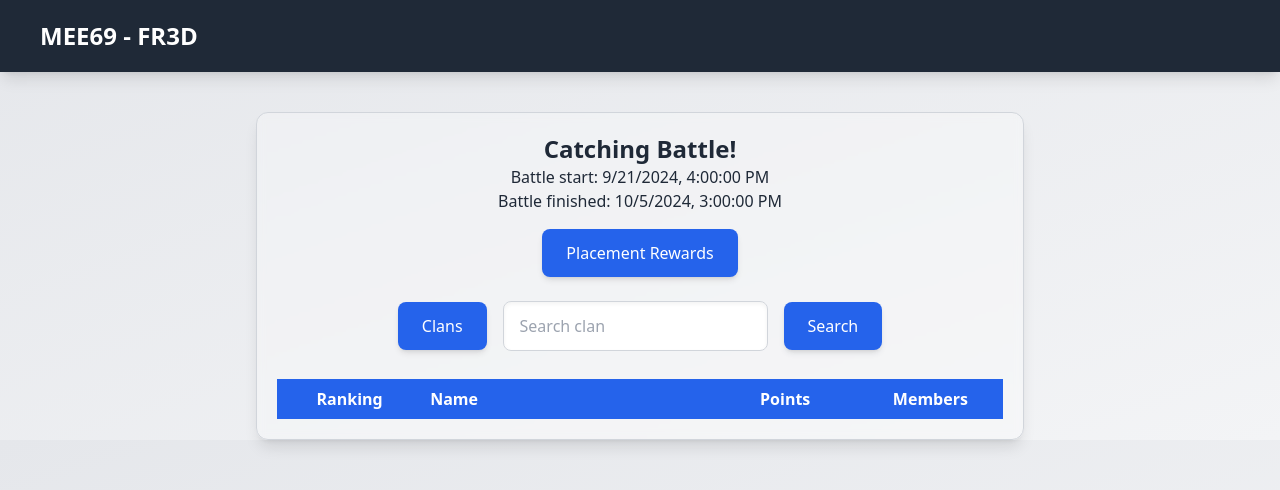
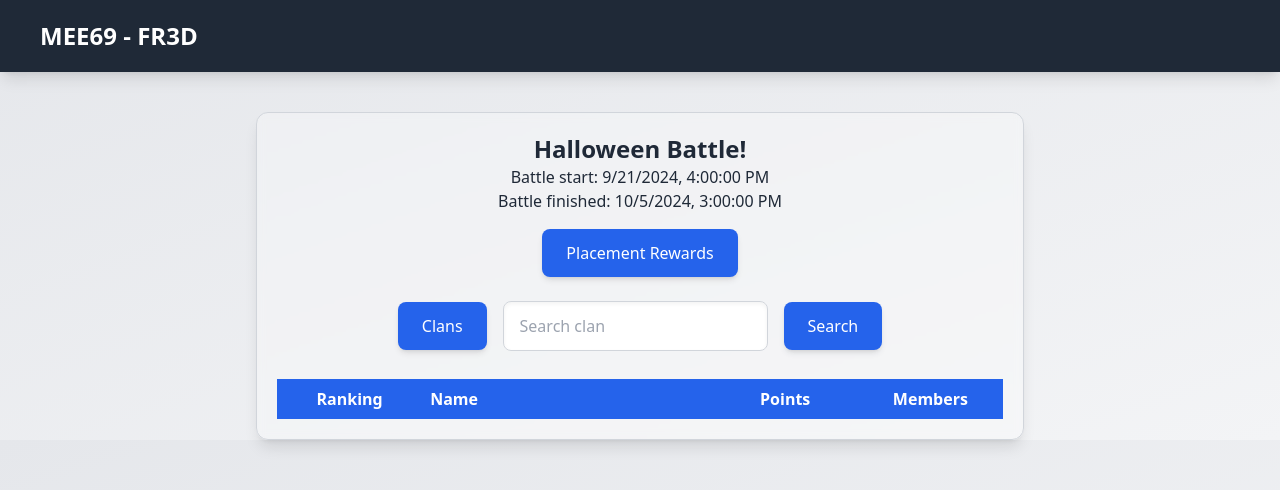
Before and after one commit to FR3DDevelopment/Clanbattle, a plain HTML site: page index.html in a window 1280 px wide. Drawn offline with nearby package versions, Linux system fonts and the light colour scheme; no server answers.

Commit message:
Update index.html

```diff
--- a/index.html
+++ b/index.html
@@ -44,7 +44,7 @@
     <main>
         <div class="container max-w-3xl mx-auto mt-10 p-5 bg-white/30 rounded-xl shadow-lg backdrop-blur-sm border border-gray-300">
             <div class="flex flex-col items-center text-center">
-                <h2 class="text-2xl font-poppins font-semibold text-gray-800">Catching Battle!</h2>
+                <h2 class="text-2xl font-poppins font-semibold text-gray-800">Halloween Battle!</h2>
                 <p id="battleStart"></p>
                 <p id="battleFinish"></p>
                 <button class="reward-button bg-blue-600 hover:bg-blue-700 text-white px-6 py-3 rounded-lg shadow-md mt-4" onclick="openModal()">Placement Rewards</button>
```
